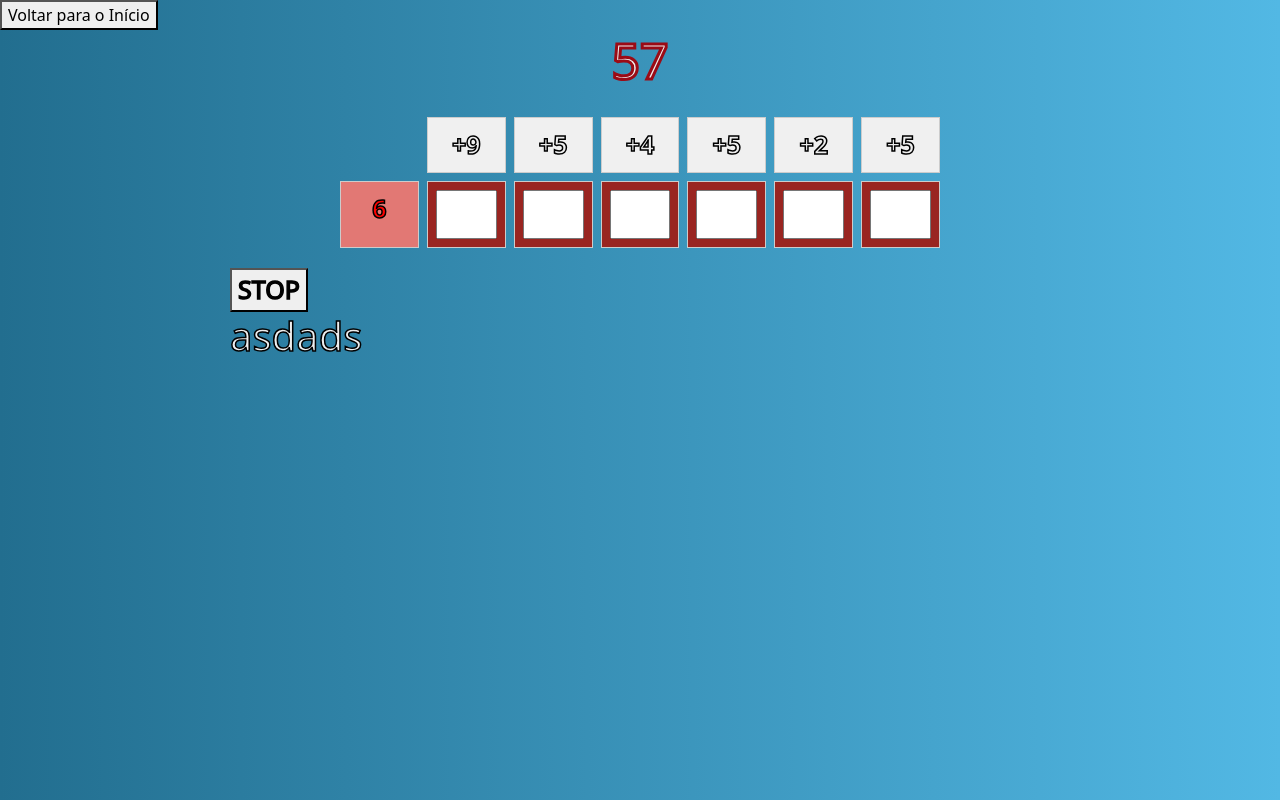
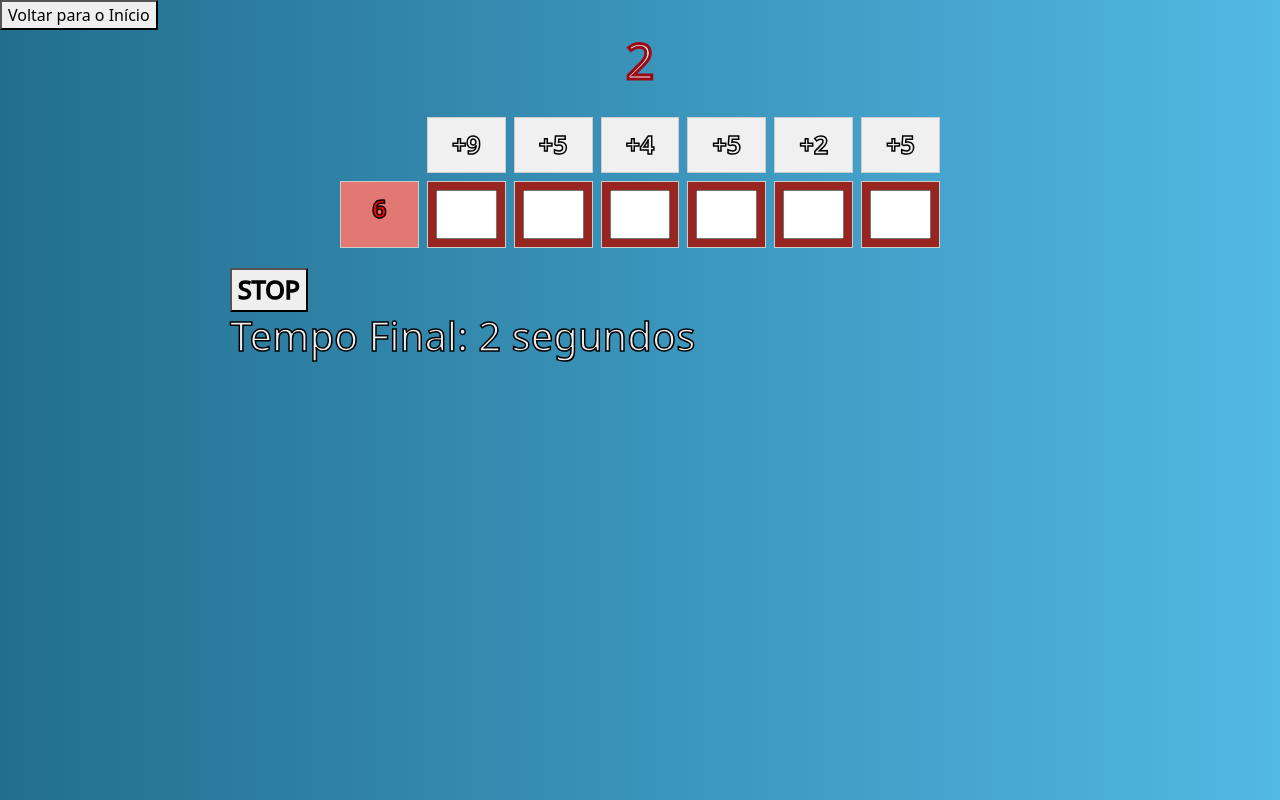
Before and after one commit to tiagopgbianchi/Jogando-com-logica-teste, a React (Vite) app: page /stoppage in a window 1280 px wide. Both pictures are taken after a click on the button "STOP". Built offline with nearby package versions, Linux system fonts and the light colour scheme; a web font is replaced by a local one.

Commit message:
Pequenas mudancas Stop
Número é sorteado antes de começaro jogo

```diff
--- a/src/App.tsx
+++ b/src/App.tsx
@@ -31,7 +31,7 @@ function App() {
         <Route path="/sobre" element={<Sobre />} />
         <Route path="/contato" element={<Contato />} />
         <Route path="/jogoStop" element={<JogoStop />} />
-        <Route path="/stoppage" element={<StopJogo />} />
+        <Route path="/stoppage" element={<StopPage />} />
       </Routes>
     </main>
   );
--- a/src/Stop/JogoStop.tsx
+++ b/src/Stop/JogoStop.tsx
@@ -2,61 +2,33 @@ import { useState, useEffect } from "react";
 import "./Stop.css";
 import "./JogoStop.css";
 import CaixaStop from "./CaixaStop";
-const contas: string[] = ["*", "/", "+", "-"];
+
+type JogoStopProps = {
+  randomNumber: number;
+};
+
 const numeros: number[] = [9, 5, 4, 5, 2, 5];
-const NumGenerator = () => {
-  const num = Math.floor(Math.random() * 6) + 4;
-  return num;
-};
-function StopJogo() {
-  const [count, setCount] = useState(60);
-  const [displayedNumber, setDisplayedNumber] = useState<number>(4); // initial display
-  const [showGame, setShowGame] = useState(false);
+
+function StopJogo({ randomNumber }: JogoStopProps) {
+  const [count, setCount] = useState(0); // Timer starts at 0
+  const [showGame, setShowGame] = useState(true); // Game starts immediately visible
   const [pararJogo, setPararJogo] = useState(false);
-  let animationInterval: ReturnType<typeof setInterval>;
-  let stopTimeout: ReturnType<typeof setTimeout>;
 
-  //sorter número
   useEffect(() => {
-    animationInterval = setInterval(() => {
-      const num = NumGenerator();
-      if (num !== null) {
-        setDisplayedNumber(num);
-      }
-    }, 50);
+    if (!showGame || pararJogo) return;
 
-    stopTimeout = setTimeout(() => {
-      clearInterval(animationInterval);
-      const finalNum = Math.floor(Math.random() * 6) + 4;
-      setDisplayedNumber(finalNum);
-      setShowGame(true);
-    }, 2000);
-    return () => {
-      clearInterval(animationInterval);
-      clearTimeout(stopTimeout);
-    };
-  }, []);
+    const interval = setInterval(() => {
+      setCount((prevCount) => prevCount + 1); // Count up
+    }, 1000);
 
-  //timer que vai baixando
-  useEffect(() => {
-    if (!showGame) return;
-    if (pararJogo) return;
-    const interval = setInterval(() => {
-      setCount((prevCount) => prevCount - 1);
-    }, 1000); // 1000ms = 1 second
-    if (count <= 0) {
-      setPararJogo(true);
-    }
-
-    // Cleanup the interval on component unmount
-    return () => clearInterval(interval);
-  }, [showGame, pararJogo, count]);
+    return () => clearInterval(interval); // Clean up interval on unmount or change
+  }, [showGame, pararJogo]);
 
   return (
     <div className="regras">
-      <h2> {count} </h2>
+      <h2>{count}</h2>
       <div className="tabela">
-        {/* Primeira linha */}
+        {/* First row - header */}
         <div>&nbsp;</div>
         {numeros.map((num, i) => (
           <div key={`cab-${i}`} className="cell header">
@@ -64,19 +36,22 @@ function StopJogo() {
           </div>
         ))}
 
-        {/* Segunda linha */}
-        <div className="cell row-header">{displayedNumber}</div>
-        {numeros.map((_, i) => (
+        {/* Second row - content */}
+        <div className="cell row-header">{randomNumber}</div>
+        {numeros.map((num, i) => (
           <CaixaStop
-            numero_base={displayedNumber}
+            key={`caixa-${i}`}
+            numero_base={randomNumber}
             checar={pararJogo}
-            numero={numeros[i]}
+            numero={num}
             conta={"+"}
-          ></CaixaStop>
+          />
         ))}
       </div>
-      <button onClick={() => setPararJogo(true)}> STOP </button>
-      {pararJogo && <h1> asdads</h1>}
+
+      <button onClick={() => setPararJogo(true)}>STOP</button>
+
+      {pararJogo && <h1>Tempo Final: {count} segundos</h1>}
     </div>
   );
 }
--- a/src/Stop/PageStop.tsx
+++ b/src/Stop/PageStop.tsx
@@ -51,7 +51,7 @@ function StopPage() {
         </div>
       )}
 
-      <StopJogo />
+      {showGame && <StopJogo randomNumber={randomNumber!} />}
     </div>
   );
 }
```
